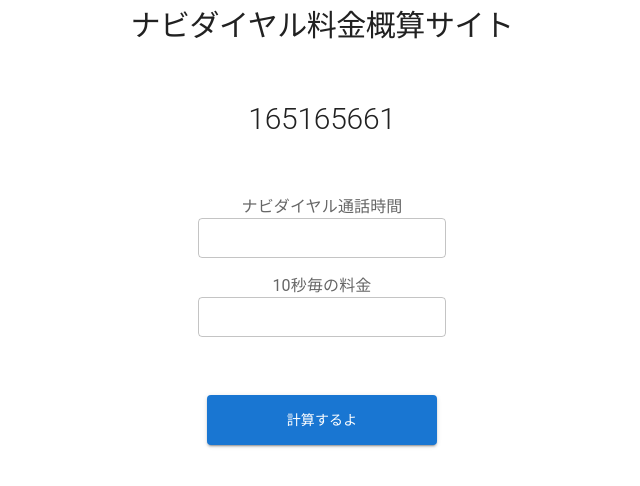
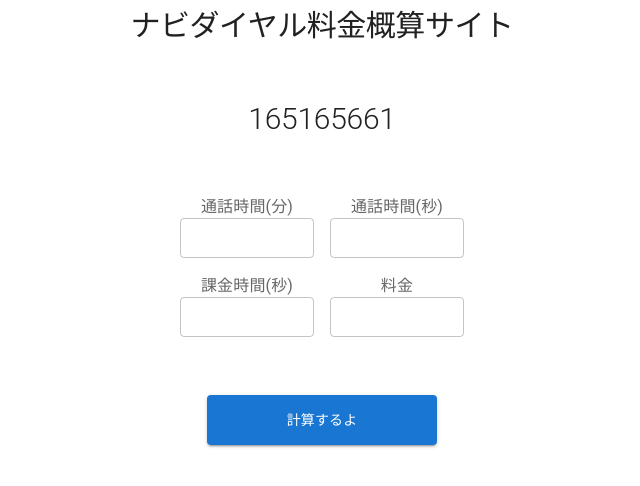
Before and after one commit to wasipo/calc, a React (Create React App) app: page / in a window 1280 px wide. Shown: the top 486 px of the page, without its empty margins (318-958 px from the left). Built offline with nearby package versions, Linux system fonts and the light colour scheme; the HTML template or start-up script is replaced by a standard one.

Commit message:
計算ロジック作成。フォームの計算結果を別コンポーネントにどうやって渡せば良いんだ…。

```diff
--- a/package.json
+++ b/package.json
@@ -13,6 +13,7 @@
     "@testing-library/user-event": "^12.1.10",
     "react": "^17.0.2",
     "react-dom": "^17.0.2",
+    "react-hook-form": "^7.15.2",
     "react-scripts": "4.0.3",
     "styled-components": "^5.3.1",
     "web-vitals": "^1.0.1"
--- /dev/null
+++ b/public/index.html
@@ -0,0 +1,13 @@
+<!DOCTYPE html>
+<html lang="ja">
+  <head>
+    <meta charset="utf-8" />
+    <meta name="viewport" content="width=device-width, initial-scale=1" />
+    <meta name="theme-color" content="#000000" />
+    <title>ふぁっきんナビダイヤル</title>
+  </head>
+  <body>
+    <noscript>You need to enable JavaScript to run this app.</noscript>
+    <div id="root"></div>
+  </body>
+</html>
--- a/src/Components/Displays/CalcResultDisplay.js
+++ b/src/Components/Displays/CalcResultDisplay.js
@@ -4,7 +4,9 @@ import {
 
 import {ViewResult} from '../Styleds/TypoGraphy';
 
-const CalcResultDisplay = () => {
+
+const CalcResultDisplay = (Props) => {
+
     return (
         <Box sx={{ flexGrow: 1, mx: 'auto', lineHeight: 7, textAlign: 'center'}}>
                 <ViewResult>165165661</ViewResult>
--- a/src/Components/Forms/DefaultCalcForm.js
+++ b/src/Components/Forms/DefaultCalcForm.js
@@ -2,24 +2,54 @@ import {
     TextField,
     Button,
     Stack,
+    Grid,
     FormLabel
 } from '@mui/material';
-import { TextItem,CalcExec } from '../Styleds/Box.js'
+import { useForm } from "react-hook-form";
+import { TextItem,CalcExec } from '../Styleds/Box'
+import Display from '../Displays/CalcResultDisplay'
 
+const DefaultCalcForm = (Props) => {
 
-const DefaultCalcForm = () => {
+    let result = 0;
+
+    const { register, handleSubmit, watch, formState: { errors } } = useForm();
+    const onSubmit = inputData => calcs(inputData);
+
+    const calcs = data => {
+        const callTime = Number(data.call_time_minutes * 60)+Number(data.call_time_second);
+        result = (callTime/data.billing_term)*data.cost;
+        console.log(result);
+    };
+
     return (
         <div>
-        <Stack component="form" autoComplete="off">
+        <Stack component="form" autoComplete="off" onSubmit={handleSubmit(onSubmit)}>
             <TextItem mx="auto">
-                <FormLabel>ナビダイヤル通話時間</FormLabel>
-                <TextField size="small" />
+                <Grid container spacing={2}>
+                    <Grid item xs={6}>
+                        <FormLabel>通話時間(分)</FormLabel>
+                        <TextField {...register("call_time_minutes", { required: true })} size="small" />
+                    </Grid>
+                    <Grid item xs={6}>
+                        <FormLabel>通話時間(秒)</FormLabel>
+                        <TextField {...register("call_time_second", { required: true })} size="small" />
+                    </Grid>
+                </Grid>
             </TextItem>
             <TextItem mx="auto">
-                <FormLabel>10秒毎の料金</FormLabel>
-                <TextField size="small" />
+            <Grid container spacing={2}>
+                    <Grid item xs={6}>
+                        <FormLabel>課金時間(秒)</FormLabel>
+                        <TextField {...register("billing_term", { required: true })} size="small" />
+                    </Grid>
+                    <Grid item xs={6}>
+                        <FormLabel>料金</FormLabel>
+                        <TextField {...register("cost", { required: true })} size="small" />
+                    </Grid>
+                </Grid>
             </TextItem>
-            <CalcExec variant="contained" style={{width: '230px',margin: '0 auto',marginTop: '50px'}}>計算するよ</CalcExec>
+            <CalcExec type="submit" variant="contained" style={{width: '230px',margin: '0 auto',marginTop: '50px'}}>計算するよ</CalcExec>
         </Stack>
 
         </div>
```
Also changed, not shown: 1 other file (tests, documents, lock files or other folders).
